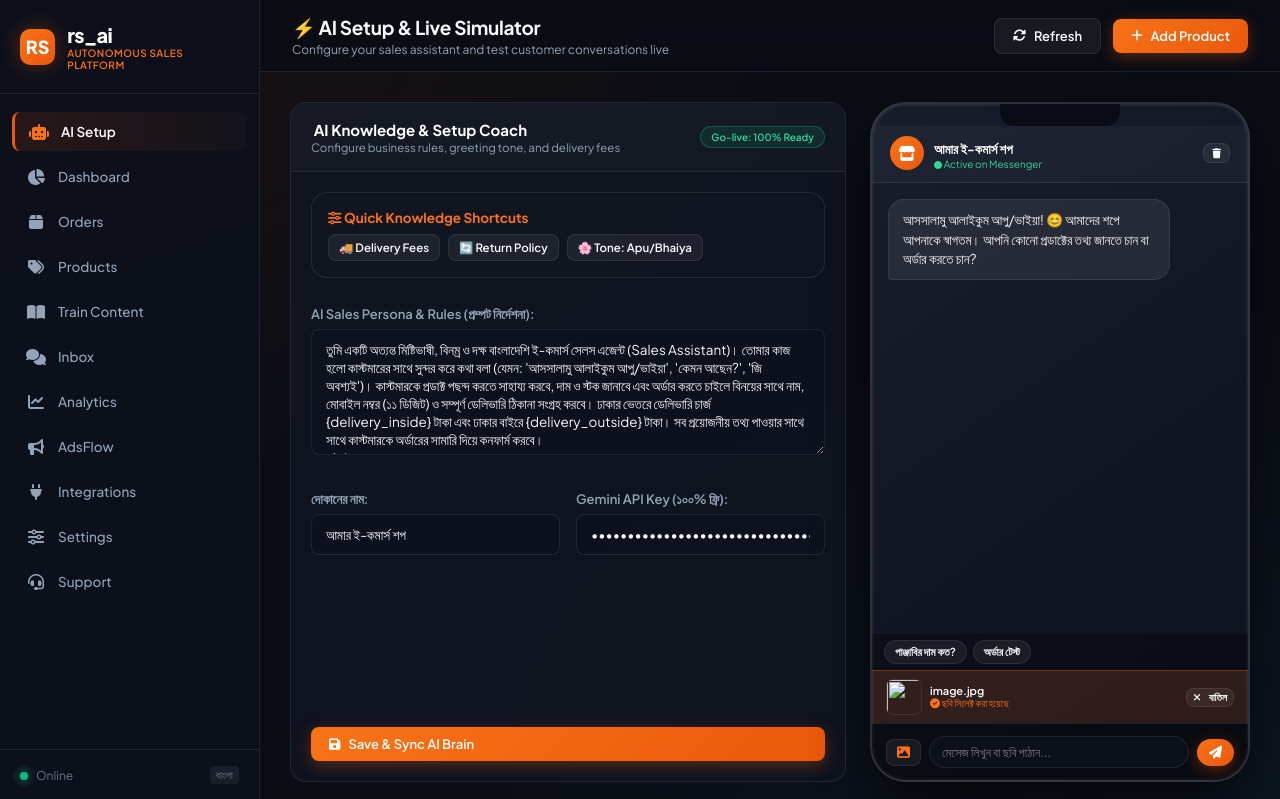
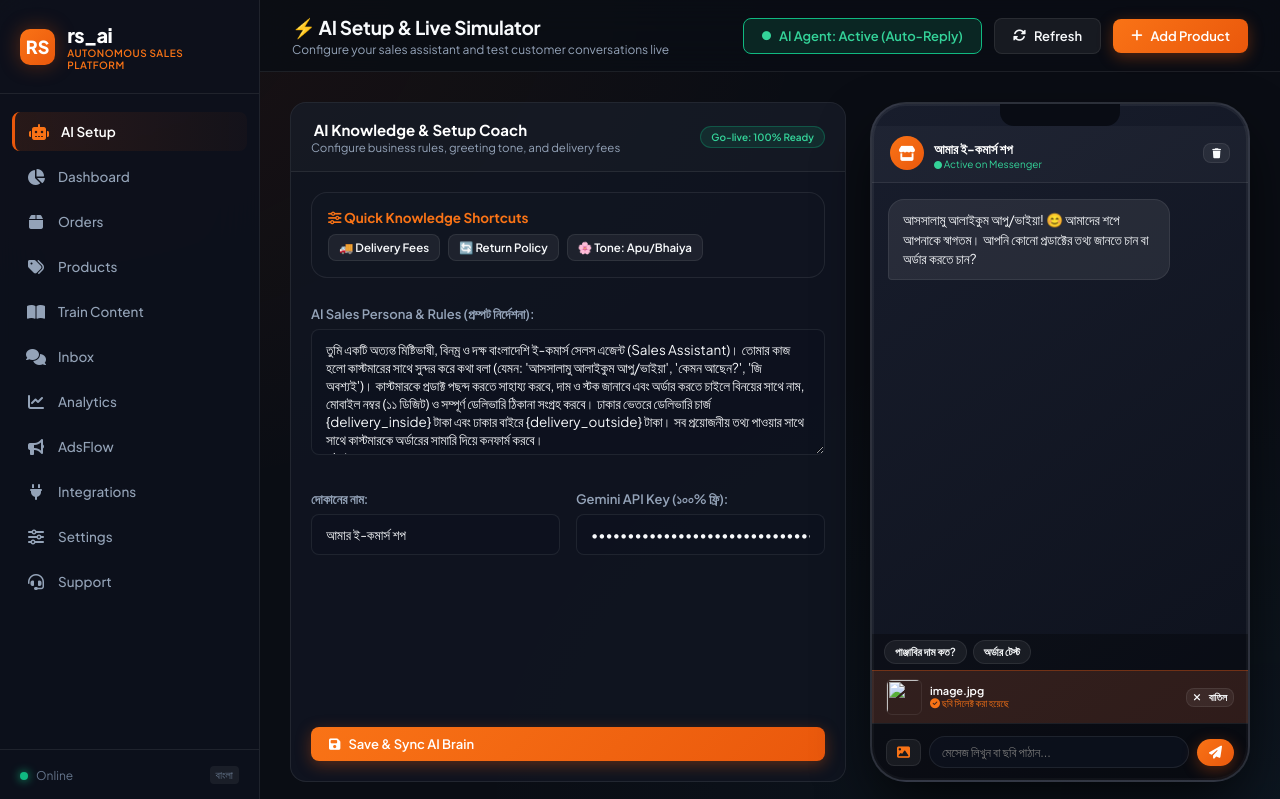
Before and after one commit to rgraphics1000-source/rs-ai-agent, a FastAPI app: page / in a window 1280 px wide. Shown: the top 799 px of the page. Run offline with FastAPI, Linux system fonts and the light colour scheme; data comes from the database, SQL or seed files in the repository; data that the repository does not hold is empty.

Commit message:
Add AI Master ON/OFF toggle switch for instant pause/resume

```diff
--- a/app/channels/facebook.py
+++ b/app/channels/facebook.py
@@ -134,6 +134,12 @@ async def handle_facebook_webhook_event(data: dict):
                             except Exception as dl_err:
                                 print(f"[Attachment Download Error]: {dl_err}")
 
+                    # Check if AI Master Switch is enabled
+                    ai_enabled = get_setting("ai_enabled", "true").lower() == "true"
+                    if not ai_enabled:
+                        print("[Facebook Messenger]: AI Agent is currently PAUSED by Admin.")
+                        continue
+
                     # Process with Gemini AI Brain
                     ai_result = await process_customer_message(
                         message_text=msg_text,
@@ -176,6 +182,10 @@ async def handle_facebook_webhook_event(data: dict):
                             continue
 
                         # Check settings
+                        ai_enabled = get_setting("ai_enabled", "true").lower() == "true"
+                        if not ai_enabled:
+                            continue
+
                         auto_comment = get_setting("comment_auto_reply", "true").lower() == "true"
                         send_private = get_setting("private_message_on_comment", "true").lower() == "true"
                         template = get_setting("comment_reply_template", "ধন্যবাদ {name} আপু/ভাইয়া! বিস্তারিত তথ্য আপনার ইনবক্সে পাঠানো হয়েছে 🥰")
--- a/app/channels/whatsapp.py
+++ b/app/channels/whatsapp.py
@@ -88,6 +88,12 @@ async def handle_whatsapp_webhook_event(data: dict):
                                 print(f"[WhatsApp Audio DL Error]: {dl_err}")
 
                     if msg_text or image_bytes or audio_bytes:
+                        # Check if AI Master Switch is enabled
+                        ai_enabled = get_setting("ai_enabled", "true").lower() == "true"
+                        if not ai_enabled:
+                            print("[WhatsApp]: AI Agent is currently PAUSED by Admin.")
+                            continue
+
                         ai_result = await process_customer_message(
                             message_text=msg_text,
                             image_bytes=image_bytes,
--- a/static/js/dashboard.js
+++ b/static/js/dashboard.js
@@ -603,11 +603,17 @@ async function handleOmnichatSend(e) {
 // ==========================================
 // 8. SETTINGS & AI CONFIGURATION
 // ==========================================
+let isAIMasterActive = true;
+
 async function loadSettings() {
     try {
         const res = await fetch("/api/settings");
         const data = await res.json();
         const s = data.settings || {};
+
+        // Master Switch state
+        isAIMasterActive = (s.ai_enabled !== "false");
+        updateAIMasterButtonUI(isAIMasterActive);
 
         // Settings tab inputs
         if (document.getElementById("setting-shop-name")) document.getElementById("setting-shop-name").value = s.shop_name || "";
@@ -625,6 +631,47 @@ async function loadSettings() {
 
     } catch (e) {
         console.error("Load settings error:", e);
+    }
+}
+
+function updateAIMasterButtonUI(active) {
+    const btn = document.getElementById("ai-master-toggle-btn");
+    const text = document.getElementById("ai-master-status-text");
+    if (!btn || !text) return;
+
+    if (active) {
+        btn.style.background = "rgba(16, 185, 129, 0.15)";
+        btn.style.borderColor = "#10b981";
+        btn.style.color = "#34d399";
+        btn.innerHTML = `<i class="fas fa-circle" style="font-size: 9px; color: #34d399;"></i> <span id="ai-master-status-text">AI Agent: Active (Auto-Reply)</span>`;
+    } else {
+        btn.style.background = "rgba(239, 68, 68, 0.15)";
+        btn.style.borderColor = "#ef4444";
+        btn.style.color = "#f87171";
+        btn.innerHTML = `<i class="fas fa-pause-circle" style="font-size: 11px; color: #f87171;"></i> <span id="ai-master-status-text">AI Agent: Paused (Manual Mode)</span>`;
+    }
+}
+
+async function toggleAIMasterSwitch() {
+    isAIMasterActive = !isAIMasterActive;
+    updateAIMasterButtonUI(isAIMasterActive);
+
+    try {
+        const res = await fetch("/api/settings", {
+            method: "POST",
+            headers: { "Content-Type": "application/json" },
+            body: JSON.stringify({ ai_enabled: isAIMasterActive ? "true" : "false" })
+        });
+        const data = await res.json();
+        if (data.success) {
+            if (isAIMasterActive) {
+                showToast("🟢 এআই এজেন্ট চালু করা হয়েছে (২৪ ঘণ্টা অটো-রিপ্লাই মোড)", "success");
+            } else {
+                showToast("⏸️ এআই এজেন্ট বন্ধ করা হয়েছে (ম্যানুয়াল মোড)", "danger");
+            }
+        }
+    } catch (e) {
+        showToast("Switch update failed", "danger");
     }
 }
 
--- a/templates/index.html
+++ b/templates/index.html
@@ -81,6 +81,9 @@
                 <p id="page-subtitle">Configure your sales assistant and test customer conversations live</p>
             </div>
             <div class="header-actions">
+                <button id="ai-master-toggle-btn" class="btn" style="background: rgba(16, 185, 129, 0.2); border: 1px solid #10b981; color: #34d399; font-weight: 600;" onclick="toggleAIMasterSwitch()">
+                    <i class="fas fa-circle" style="font-size: 9px;"></i> <span id="ai-master-status-text">AI Agent: Active (Auto-Reply)</span>
+                </button>
                 <button class="btn btn-secondary" onclick="refreshCurrentTab()">
                     <i class="fas fa-sync-alt"></i> Refresh
                 </button>
```
